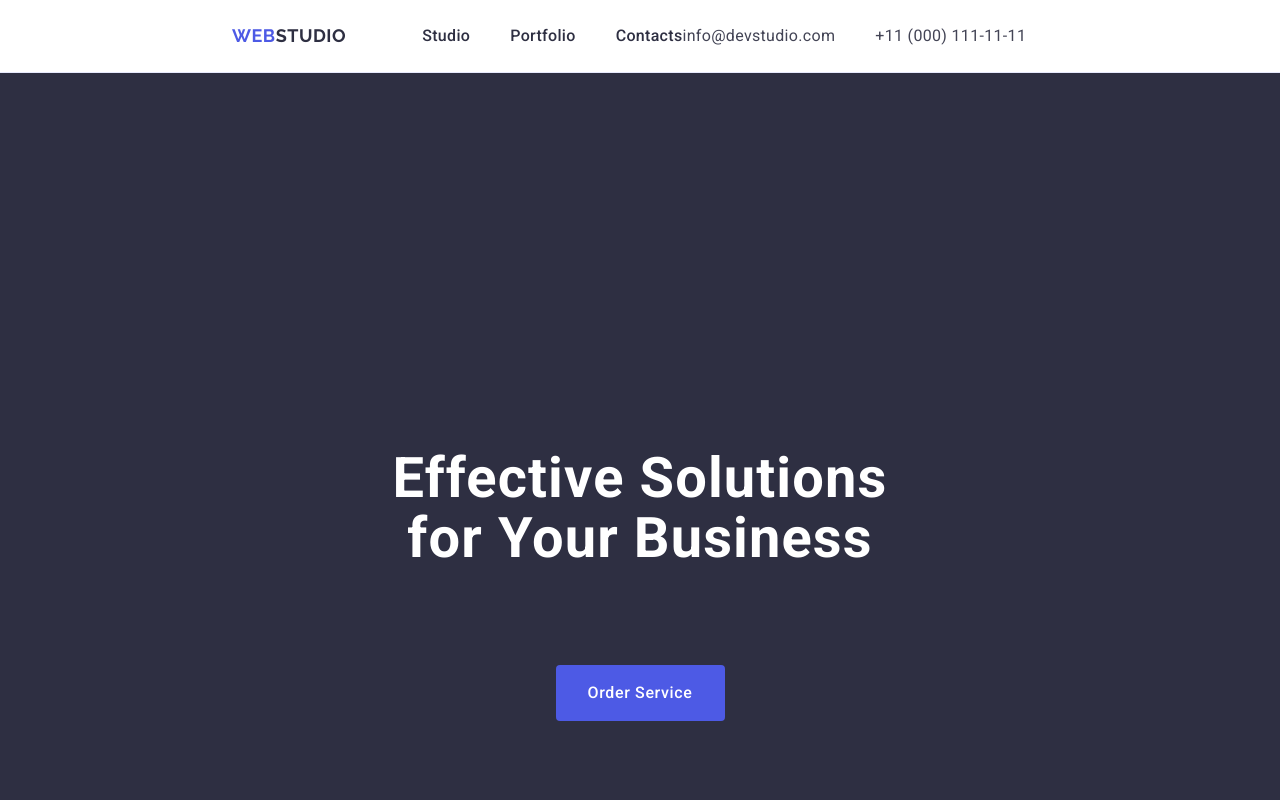
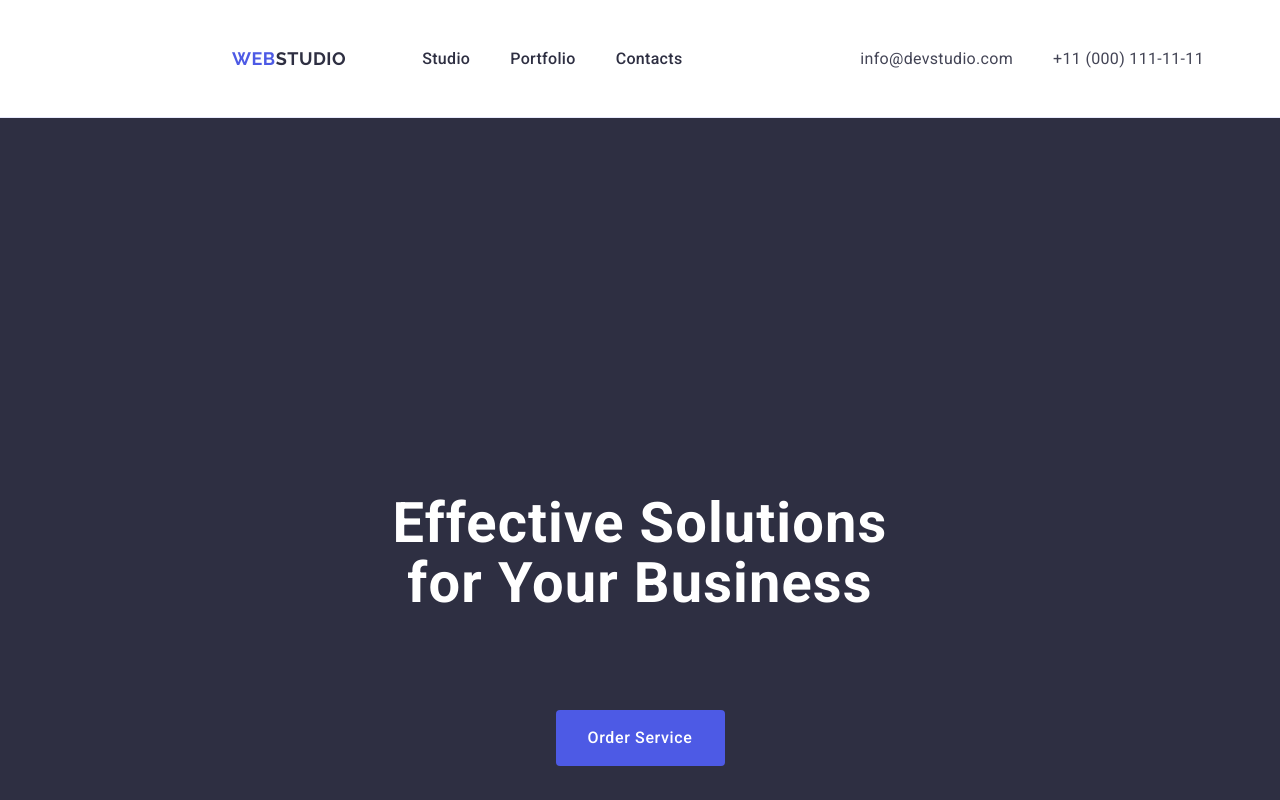
Before and after one commit to hisio13/goit-markup-hw-03, a plain HTML site: page index.html in a window 1280 px wide. Shown: the top 800 px of the page. Drawn offline with nearby package versions, Linux system fonts and the light colour scheme.

Commit message:
add index file

```diff
--- a/css/styles.css
+++ b/css/styles.css
@@ -46,6 +46,8 @@ align-items: center;
     color: #4D5AE5;
 margin-right:76px ;
 margin-left: 156px;
+padding-top: 24px;
+padding-bottom: 24px;
 }
 
 .header-logo span {
@@ -59,6 +61,7 @@ gap: 40px;
 }
 .header-container {
 display:flex;
+align-items:center;
 }
 .header-menu-item {
         font-weight: 500;
@@ -74,6 +77,12 @@ display:flex;
 
 .header-contcat {
 font-style: normal;
+margin-left:auto;
+}
+.header-contact-item{
+    display: flex;
+    align-items:center;
+    gap:40px;
 }
 .header-contact-list{
     display: flex;
```
